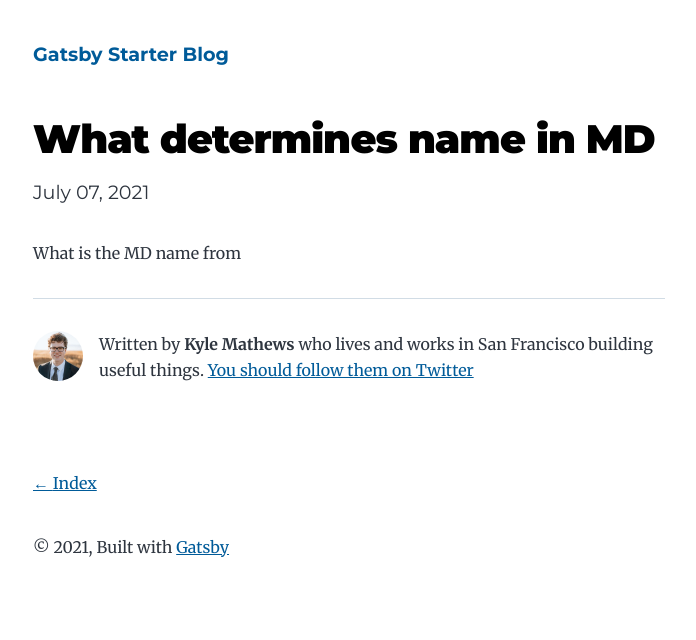
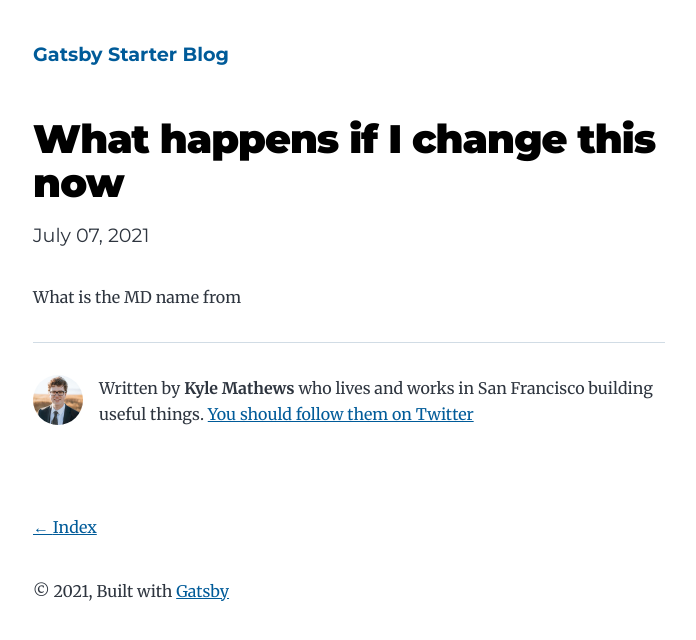
Before and after one commit to DaySmart/company-portal-netlify-cms, a Gatsby site in the folder blog/: page /hello-world/hello-everyone/what-determines-name-in-md/ in a window 1280 px wide. Shown: the whole page, without its empty margins (291-987 px from the left). Built offline with nearby package versions, Linux system fonts and the light colour scheme; Gatsby itself is replaced by a stand-in of ours.

Commit message:
Update Hello everyone “what-determines-name-in-md”

```diff
--- a/blog/content/blog/hello-world/hello-everyone/what-determines-name-in-md.md
+++ b/blog/content/blog/hello-world/hello-everyone/what-determines-name-in-md.md
@@ -1,5 +1,5 @@
 ---
-title: What determines name in MD
+title: What happens if I change this now
 date: 2021-07-07T14:47:36.294Z
 description: MD name here
 ---
```
